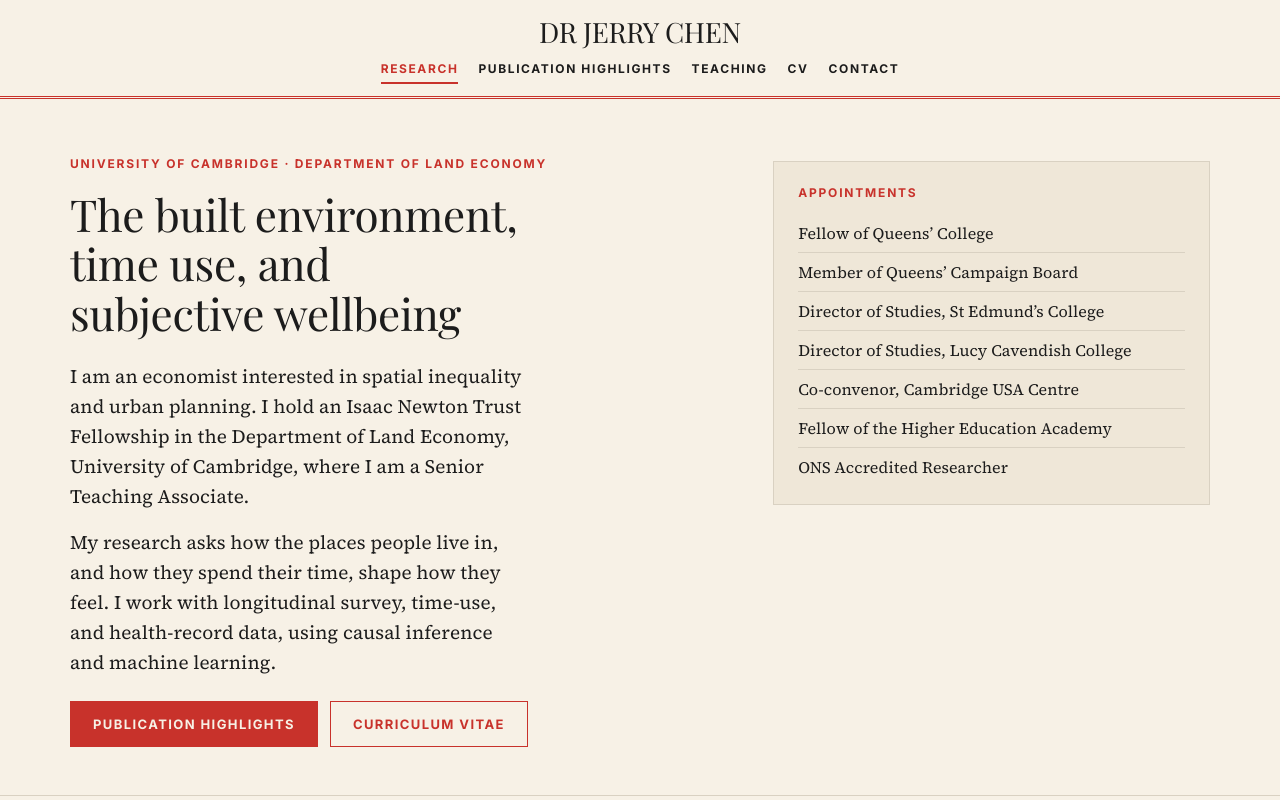
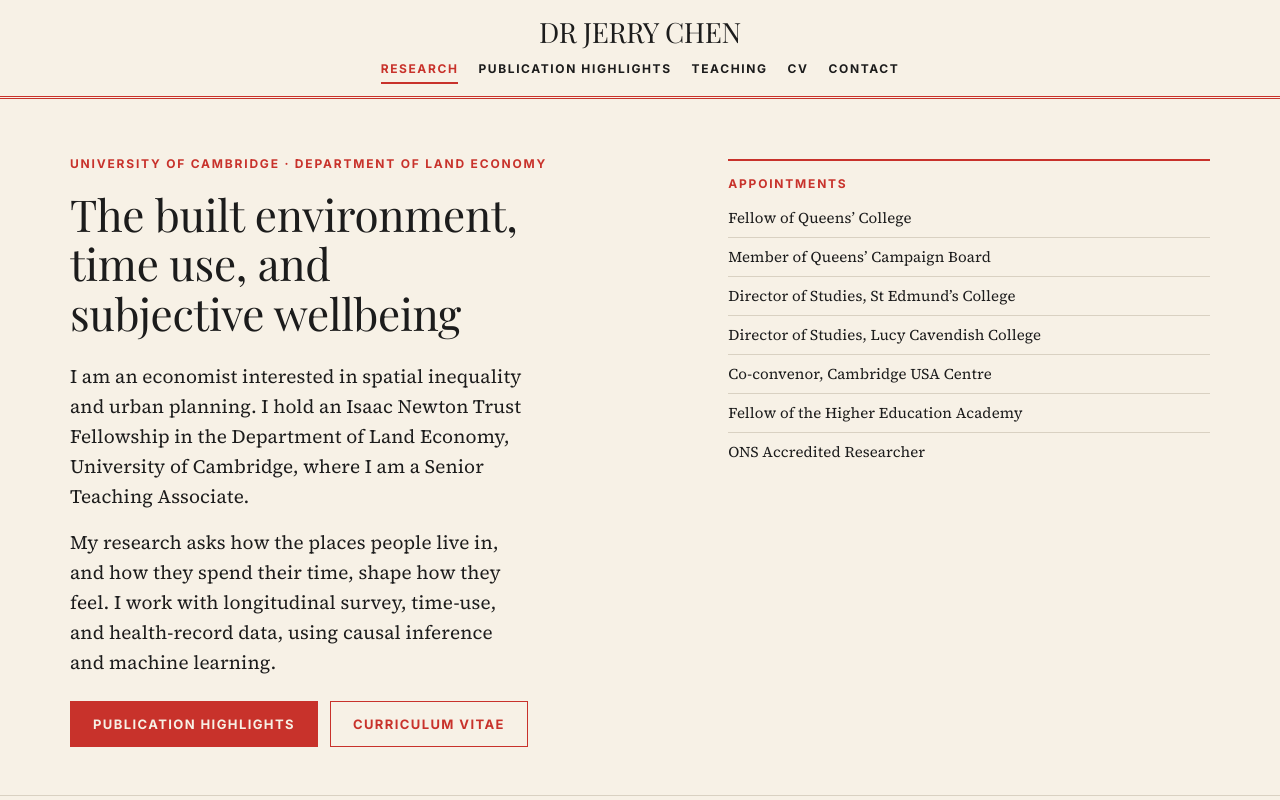
Before and after one commit to jerchenn/jerchenn.github.io, a plain HTML site: page index.html in a window 1280 px wide. Shown: the top 800 px of the page. Drawn offline with nearby package versions, Linux system fonts and the light colour scheme; a web font is replaced by a local one.

Commit message:
Appointments as a plain red-ruled list
Co-Authored-By: Claude Fable 5.1 <noreply@anthropic.com>

```diff
--- a/index.html
+++ b/index.html
@@ -34,18 +34,19 @@ nav a{font-family:var(--sans);font-size:12px;font-weight:700;letter-spacing:1.6p
 nav a:hover,nav a.on{border-bottom-color:var(--red);color:var(--red)}
 /* hero */
 .hero{padding:56px 20px 48px;border-bottom:1px solid var(--hair)}
-.herogrid{display:grid;grid-template-columns:3fr 2fr;gap:48px;align-items:start}
+.herogrid{display:grid;grid-template-columns:1.25fr 1fr;gap:56px;align-items:start}
 .herocol{max-width:60ch}
-.panel{background:var(--canvas-soft);border:1px solid var(--hair);padding:22px 24px 18px;margin-top:6px}
-.panel .eyebrow{margin-bottom:12px}
+.panel{border-top:2px solid var(--red);padding:14px 0 0;margin-top:4px}
+.panel .eyebrow{margin-bottom:6px}
 .stamp{width:88px;height:88px;border:2px solid var(--red);border-radius:50%;display:flex;align-items:center;justify-content:center;text-align:center;font-family:var(--sans);font-size:9px;font-weight:700;letter-spacing:1.4px;line-height:12px;color:var(--red);text-transform:uppercase;margin-bottom:22px;padding:8px}
 .eyebrow{font-family:var(--sans);font-size:12px;font-weight:700;letter-spacing:1.8px;line-height:18px;text-transform:uppercase;margin:0 0 16px;color:var(--red)}
 h1{font-family:var(--display);font-weight:400;font-size:44px;line-height:1.12;letter-spacing:-.3px;margin:0 0 24px;max-width:54ch;text-align:left;text-wrap:balance}
 .leads{max-width:54ch;margin:0 0 8px;text-align:left}
 .lead{font-size:19px;line-height:30px;letter-spacing:.1px;margin:0 0 16px}
-.byline{list-style:none;margin:0;padding:0;font-family:var(--serif);font-size:16px;line-height:24px;color:var(--ink)}
-.byline li{padding:7px 0;border-bottom:1px solid var(--hair)}
+.byline{list-style:none;margin:0;padding:0;font-family:var(--serif);font-size:15px;line-height:22px;color:var(--ink);white-space:nowrap}
+.byline li{padding:8px 0;border-bottom:1px solid var(--hair)}
 .byline li:last-child{border-bottom:0}
+@media (max-width:860px){.byline{white-space:normal}}
 .btns{display:flex;gap:12px;flex-wrap:wrap;margin-top:24px}
 .btn{font-family:var(--sans);font-size:13px;font-weight:700;letter-spacing:1.4px;text-transform:uppercase;line-height:20px;padding:12px 22px;border:1px solid var(--red);background:var(--canvas);color:var(--red);border-radius:0}
 .btn.primary{background:var(--red);color:var(--on-primary)}
```
Also changed, not shown: 1 other file.
